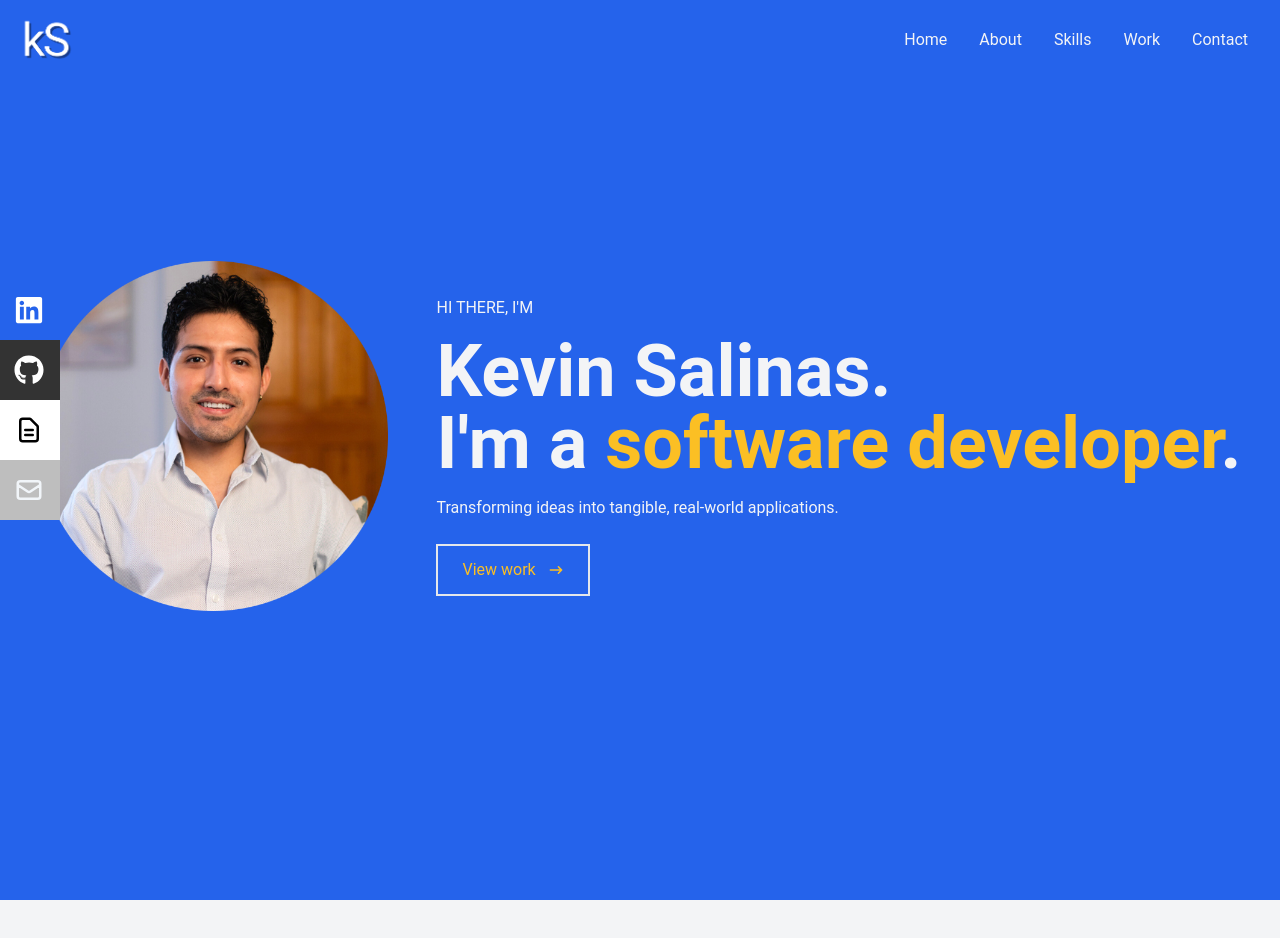
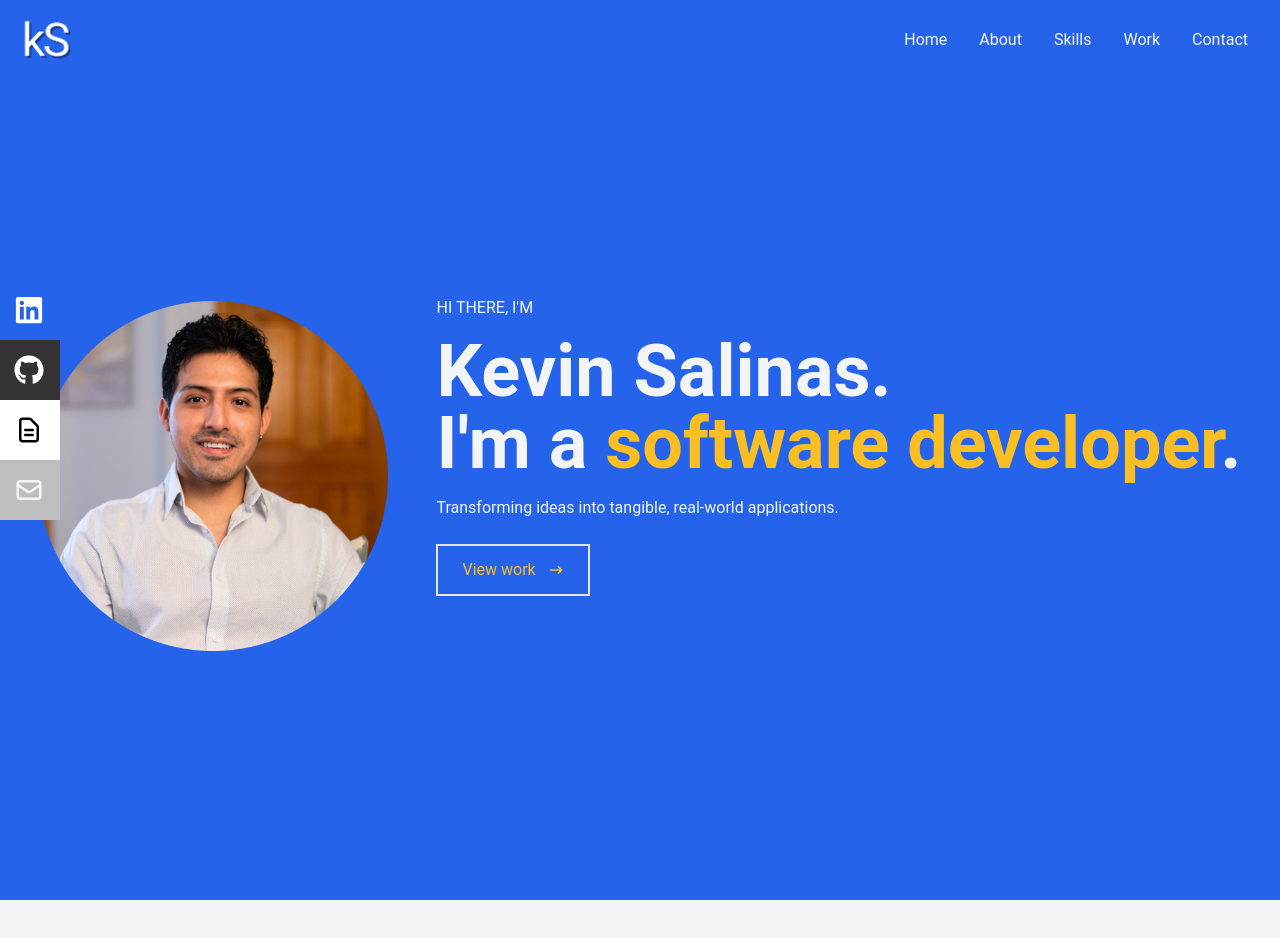
Before and after one commit to kevinjsalinas/portfolio2, a React (Create React App) app in the folder frontend/: page / in a window 1280 px wide. Shown: the top 938 px of the page. Built offline with nearby package versions, Linux system fonts and the light colour scheme.

Commit message:
add padding top image 20

```diff
--- a/frontend/src/components/Home.js
+++ b/frontend/src/components/Home.js
@@ -13,7 +13,7 @@ const Home = () => {
 
       {/* Container */}
       <div className='px-8 flex flex-col md:flex-row items-center justify-center h-full'>
-        <div className='pr-12 pb-7'>
+        <div className='pr-12 pb-7 py-20'>
           <img src={profile} alt="kevin-pic" className='w-[250px] md:w-[300px] lg:w-[350px] place-items-center'/>
         </div>
         <div className='sm:text-left'>
```
